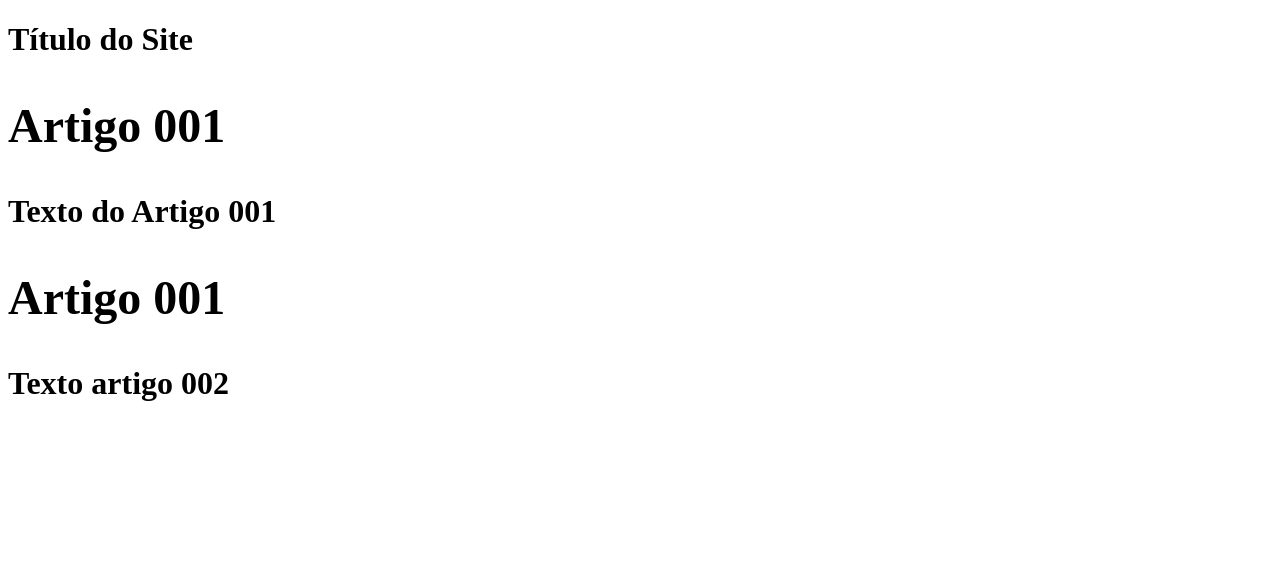
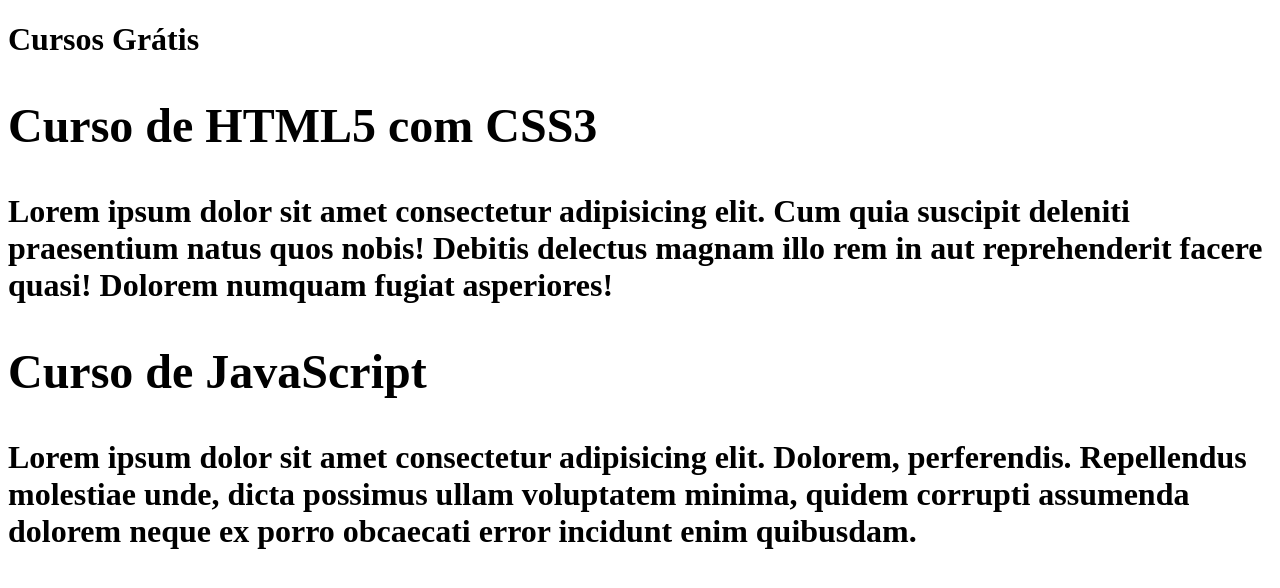
Before and after one commit to JoaoLyrio/projeto-site, a plain HTML site: page index.html in a window 1280 px wide. Drawn offline with Linux system fonts and the light colour scheme.

Commit message:
comecei a escrever o conteúdo

```diff
--- a/index.html
+++ b/index.html
@@ -9,14 +9,14 @@
     <main>
         <header>
             <h1>
-                Título do Site
+                Cursos Grátis
                 <article>
-                    <h2>Artigo 001</h2>
-                    <p>Texto do Artigo 001</p>
+                    <h2>Curso de HTML5 com CSS3</h2>
+                    <p>Lorem ipsum dolor sit amet consectetur adipisicing elit. Cum quia suscipit deleniti praesentium natus quos nobis! Debitis delectus magnam illo rem in aut reprehenderit facere quasi! Dolorem numquam fugiat asperiores!</p>
                 </article>
                 <article>
-                    <h2>Artigo 001</h2>
-                    <p>Texto artigo 002</p>
+                    <h2>Curso de JavaScript</h2>
+                    <p>Lorem ipsum dolor sit amet consectetur adipisicing elit. Dolorem, perferendis. Repellendus molestiae unde, dicta possimus ullam voluptatem minima, quidem corrupti assumenda dolorem neque ex porro obcaecati error incidunt enim quibusdam.</p>
                 </article>
             </h1>
         </header>
```
